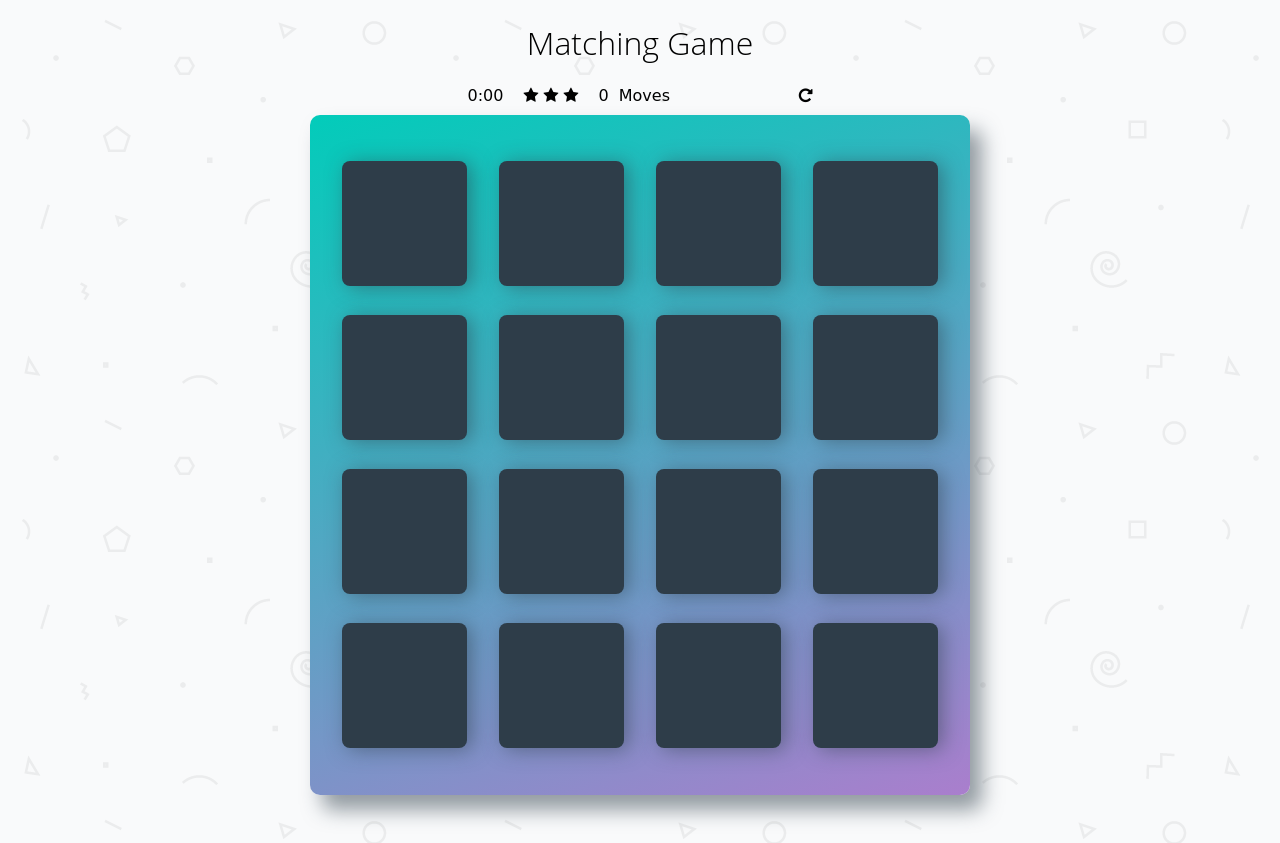
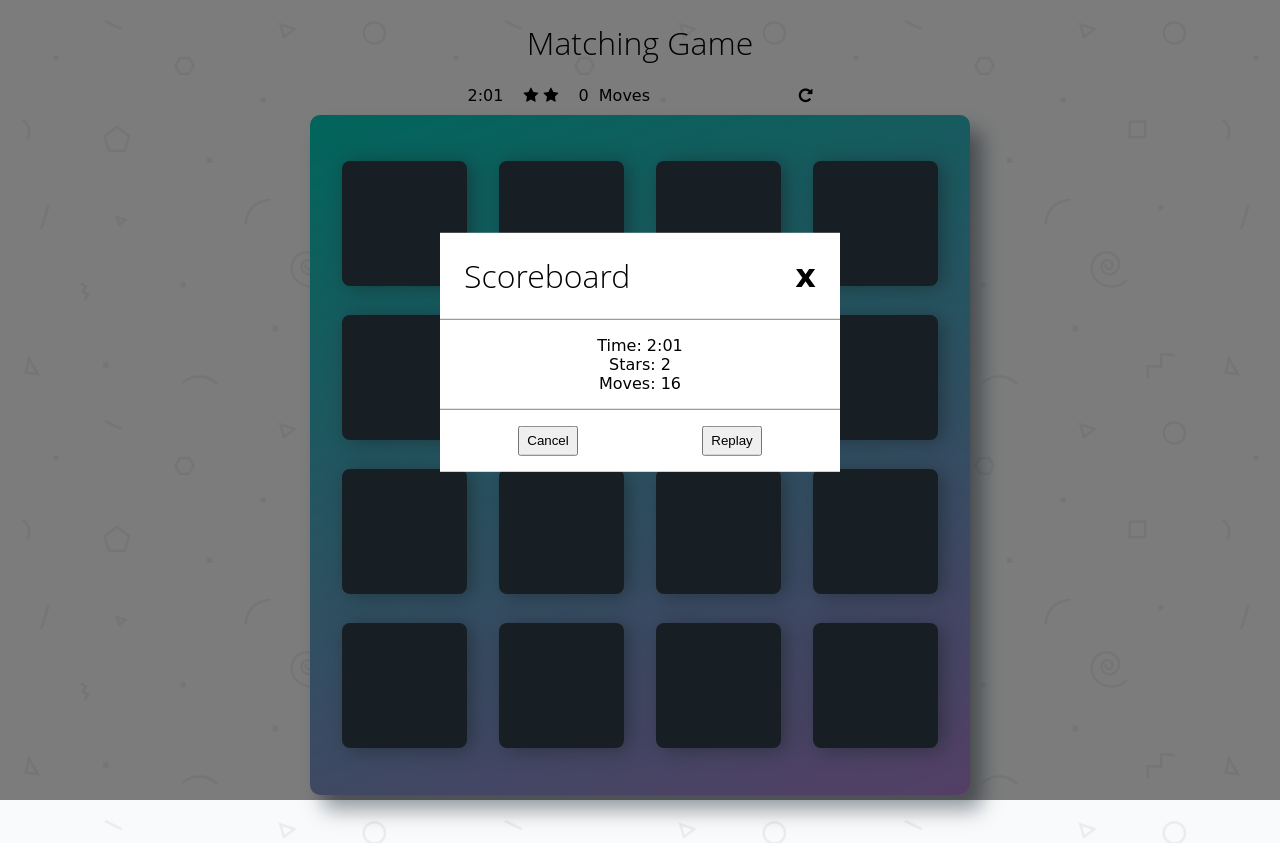
Before and after one commit to leiacarts/memory, a plain HTML site: page index.html in a window 1280 px wide. Drawn offline with Linux system fonts and the light colour scheme; a web font is replaced by a local one.

Commit message:
modal popup is functional

```diff
--- a/css/app.css
+++ b/css/app.css
@@ -107,3 +107,57 @@ h1 {
     float: right;
     cursor: pointer;
 }
+
+.modalBackground {
+  position: absolute;
+  top: 0;
+  left: 0;
+  height: 100%;
+  width: 100%;
+  background: rgba(0, 0, 0, 0.5);
+}
+
+.modalBody {
+  position: relative;
+  width: 400px;
+  top: 50%;
+  left: 50%;
+  background: #fff;
+  transform: translate(-50%, -70%);
+}
+
+.modalHeader {
+  display: flex;
+  justify-content: space-between;
+  align-items: center;
+  padding: 0 1.5rem;
+  border-bottom: 1px solid gray;
+}
+
+.modalClose {
+  font-weight: bold;
+  font-size: 2rem;
+}
+
+.modalStats {
+  display: flex;
+  flex-direction: column;
+  align-items: center;
+  padding: 1rem;
+  border-bottom: 1px solid gray;
+}
+
+.modalButtons {
+  display: flex;
+  justify-content: space-around;
+  padding: 1rem;
+}
+
+.modalButton {
+  width: 60px;
+  height: 30px;
+}
+
+.hide {
+  display: none;
+}
--- a/index.html
+++ b/index.html
@@ -34,6 +34,28 @@
         <ul class="deck"></ul>
     </div>
 
+    <div class="modalBackground hide">
+        <div class="modalBody">
+              <div class="modalHeader">
+                  <h1 class="modalTitle">Scoreboard</h1>
+                  <span class="modalClose">x</span>
+              </div>
+
+              <div class="modalStats">
+                  <span class="modalTime">Time: </span>
+                  <span class="modalStars">Stars: </span>
+                  <span class="modalMoves">Moves: </span>
+              </div>
+
+              <div class="modalButtons">
+                  <button class="modalButton modalCancel">Cancel</button>
+                  <button class="modalButton modalReplay">Replay</button>
+              </div>
+        </div>
+    </div>
+
+
+
     <script src="js/app.js"></script>
 </body>
 </html>
--- a/js/app.js
+++ b/js/app.js
@@ -72,7 +72,7 @@ function addMove() { //maintains count of moves
     }
 }
 
-function stars() { //when to remove a star
+function starScore() { //when to remove a star
   if (moves === 16 || moves === 24) {
     demote();
   }
@@ -88,11 +88,22 @@ function demote() {
   }
 }
 
+function getStars() {
+  stars = document.querySelectorAll('.stars li');
+  starCount = 0;
+  for (star of stars) {
+      if (star.style.display !== 'none') {
+        starCount++;
+      }
+  }
+  return starCount;
+}
+
 function startClock() { //starts timer
-  let clockId = setInterval(() => {
+    clockId = setInterval(() => {
     time++; //increases the time by one second
+    displayTime();
     console.log(time);
-    displayTime();
   }, 1000);
 }
 
@@ -112,17 +123,35 @@ function stopClock() {
   clearInterval(clockId);
 }
 
+function gameOver() {
+  stopClock();
+  displayModal();
+}
 
+function displayModal() {
+  let modal = document.querySelector('.modalBackground');
+  modal.classList.toggle('hide');
+}
 
+function writeModalStats() {
+  let timeStat = document.querySelector('.modalTime');
+  let clockTime = document.querySelector('.clock').innerHTML;
+  let starsStat = document.querySelector('.modalStars');
+  const stars = getStars();
+  let movesStat = document.querySelector('.modalMoves');
 
+  timeStat.innerHTML = `Time: ${clockTime}`;
+  starsStat.innerHTML = `Stars: ${stars}`;
+  movesStat.innerHTML = `Moves: ${moves}`;
+}
 
+document.querySelector('.modalCancel').addEventListener('click', () => {
+  displayModal();
+});
 
-
-
-
-
-
-
+document.querySelector('.modalReplay').addEventListener('click', () => {
+  console.log('replay');
+});
 
 
 //SETS GAME BOARD
@@ -133,6 +162,16 @@ openCards = []; //open array to keep track of open cards
 let moves = 0;
 let time = 0;
 let clockOff = true;
+let clockId;
+
+//modal testing
+time = 121;
+displayTime();
+moves = 16;
+starScore();
+writeModalStats();
+displayModal();
+
 
 displayTime();
 
@@ -151,10 +190,12 @@ allCards.forEach(function(card) { //applies to all cards
 
 if (openCards.length === 2) { //limits flipped cards per turn to two
   addMove();
-  stars();
+  starScore();
 
 //CARDS MATCH
 if (openCards[0].dataset.card === openCards[1].dataset.card) {
+
+let pairs = (cards / 2);
 
     openCards[0].classList.add('match');
     openCards[0].classList.add('open');
@@ -165,6 +206,10 @@ if (openCards[0].dataset.card === openCards[1].dataset.card) {
     openCards[1].classList.add('show');
 
     openCards = [];
+
+          if ([(card.classList.contains('match') / 2)] === pairs) {
+            gameOver();
+          }
 } else {
   //CARDS DON'T MATCH
     setTimeout(function() {
```
